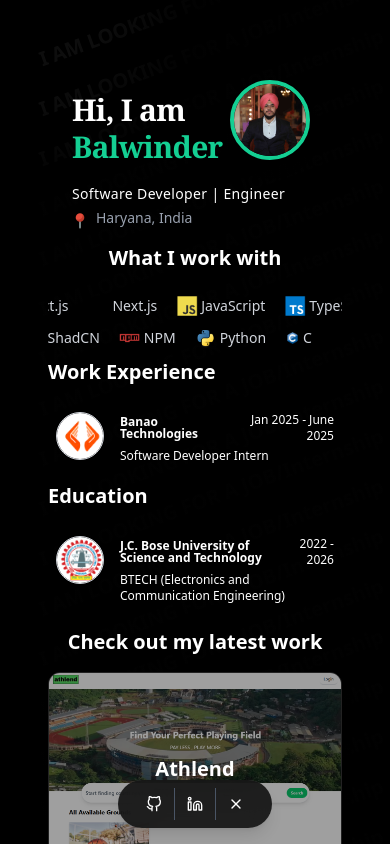
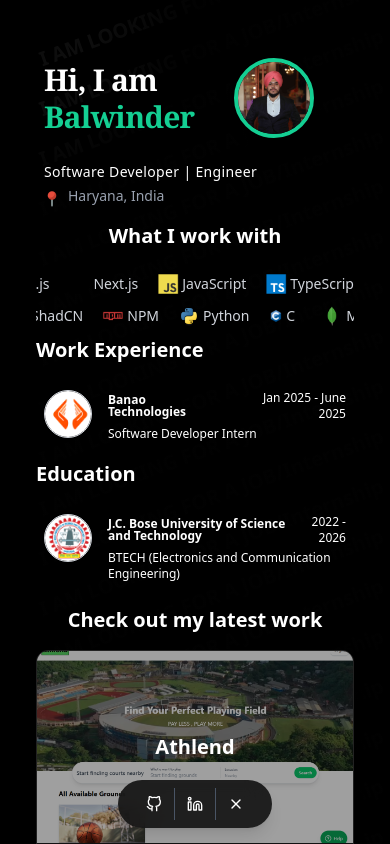
Before and after one commit to balwinder18/portfolionew, a Next.js app: page / in a window 390 px wide. Shown: the top 844 px of the page. Built offline with nearby package versions, Linux system fonts and the light colour scheme.

Commit message:
Margin padding fixed

```diff
--- a/app/components/Hero.jsx
+++ b/app/components/Hero.jsx
@@ -16,10 +16,10 @@
 <>
  <section
       id="hero"
-      className="w-full text-white flex flex-col items-start justify-start px-6 pt-16 pb-4"
+      className="w-full text-white flex flex-col items-start justify-start lg:px-6 xl:px-6 2xl:px-6 px-2 lg:pt-16 xl:pt-16 2xl:pt-16 pt-6 pb-4"
     >
 
-<div className="flex flex-row items-center justify-center lg:gap-6 xl:gap-6 2xl:gap-6 gap-2 mt-4">
+<div className="flex flex-row items-center justify-center lg:gap-6 xl:gap-6 2xl:gap-6 gap-10 mt-4">
   {/* Text Section */}
   <div className="text-left">
     <h1 className="font-serif text-3xl xs:text-4xl sm:text-5xl md:text-6xl font-bold tracking-tight leading-tight">
@@ -29,7 +29,7 @@
   </div>
 
   {/* Image Section */}
-  <div className="lg:w-32 xl:w-32 2xl:w-32 h-20 w-20 lg:h-32 xl:h-32 2xl:h-32 lg:mt-2 xl:mt-2 2xl:mt-2 mb-4 lg:mb-0 xl:mb-0 2xl:mb-0 lg:ml-[30px] xl:ml-[30px] 2xl:ml-[30px] sm:w-36 sm:h-36 rounded-full overflow-hidden border-4 border-[#14cf93] shadow-lg">
+  <div className="lg:w-32 xl:w-32 2xl:w-32 mt-4 h-20 w-20 lg:h-32 xl:h-32 2xl:h-32 lg:mt-2 xl:mt-2 2xl:mt-2 mb-4 lg:mb-0 xl:mb-0 2xl:mb-0 lg:ml-[30px] xl:ml-[30px] 2xl:ml-[30px] sm:w-36 sm:h-36 rounded-full overflow-hidden border-4 border-[#14cf93] shadow-lg">
     <Image
       src={me}
       alt="Balwinder"
--- a/app/page.js
+++ b/app/page.js
@@ -22,7 +22,7 @@
   var tl = gsap.timeline();
   tl
     .to("#black", {
-      height: 0,
+      height: -10,
       duration: 1,
       delay: 1,
     })
@@ -63,7 +63,7 @@
             <SpotlightText /> {/* This will be the background effect */}
 
             {/* Your main className="relative z-20 ... bg-transparent content, needs a higher z-index to be visible */}
-            <main className="relative z-20 flex flex-col min-h-[100dvh] max-w-2xl mx-auto px-6 items-center bg-transparent">
+            <main className="relative z-20 flex flex-col min-h-[100dvh] max-w-2xl mx-auto lg:px-6 xl:px-6 2xl:px-6 px-3 items-center bg-transparent">
                 {/* ^^^ This line is CRUCIAL. Ensure bg-transparent is here. */}
 
                 <FadeInSection delay={0.2} className="max-w-2xl mx-auto px-6 items-center"><Hero /></FadeInSection>
@@ -74,7 +74,7 @@
 
                 <FadeInSection delay={0.2} className="max-w-2xl mx-auto px-6 items-center"><Resume/></FadeInSection>
                 <FadeInSection delay={0.2} className="max-w-2xl mx-auto px-6 items-center"><Socials/></FadeInSection>
-                <FadeInSection delay={0.2} className="max-w-2xl mx-auto px-6 items-center"><Contacts/></FadeInSection>
+                <FadeInSection delay={0.2} className="max-w-2xl mx-auto px-3 items-center"><Contacts/></FadeInSection>
                 <FadeInSection delay={0.2} className="max-w-2xl mx-auto px-6 items-center"><Footer /></FadeInSection>
                 <Navbar/>
             </main>
```
